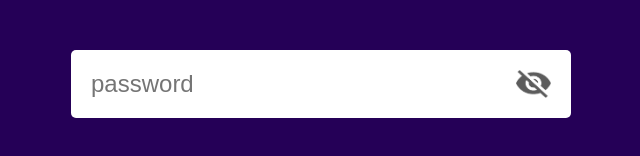
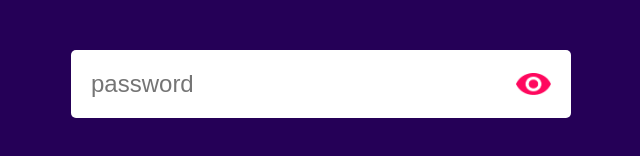
Before and after one commit to shahedul-alam/Valina-js-projects, a plain HTML site: page 22-hide-show-password/index.html in a window 1280 px wide. Both pictures are taken after a click on the picture 852 px from the left and 333 px from the top of the page. Shown: the part 250-406 px from the top of the page, 319-959 px from the left. Drawn offline with Linux system fonts and the light colour scheme.

Commit message:
added password show & hidden feature

```diff
--- a/22-hide-show-password/index.html
+++ b/22-hide-show-password/index.html
@@ -12,7 +12,21 @@
     <img src="./images/eye-close.png" alt="closed-icon" id="eye-icon">
   </div>
   <script>
+    const eyeIcon = document.getElementById('eye-icon');
+    const input = document.getElementById('password');
 
+    eyeIcon.addEventListener('click', (e) => {
+      if(input.type === 'password')
+      {
+        input.type = 'text';
+        e.currentTarget.src = "./images/eye-open.png";
+      }
+      else
+      {
+        input.type = 'password';
+        e.currentTarget.src = "./images/eye-close.png";
+      }
+    });
   </script>
 </body>
 </html>
```
